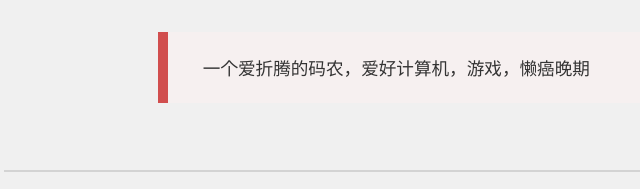
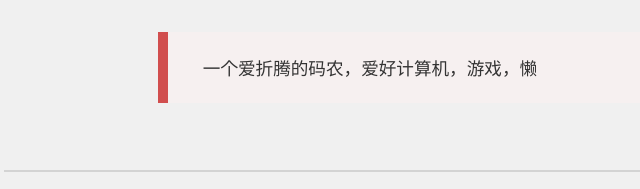
Before and after one commit to xiaoK0726/xiaoK0726.github.io, a plain HTML site: page about/index.html in a window 1280 px wide. Shown: the part 504-693 px from the top of the page, 124-764 px from the left. Drawn offline with nearby package versions, Linux system fonts and the light colour scheme; a small style sheet from the web is missing.

Commit message:
Site updated: 2020-05-24 10:42:28

```diff
--- a/about/index.html
+++ b/about/index.html
@@ -78,7 +78,7 @@
 
     <blockquote>
       <br/>
-      一个爱折腾的码农，爱好计算机，游戏，懒癌晚期<br/>
+      一个爱折腾的码农，爱好计算机，游戏，懒<br/>
       <br/>
     </blockquote>
 
```
